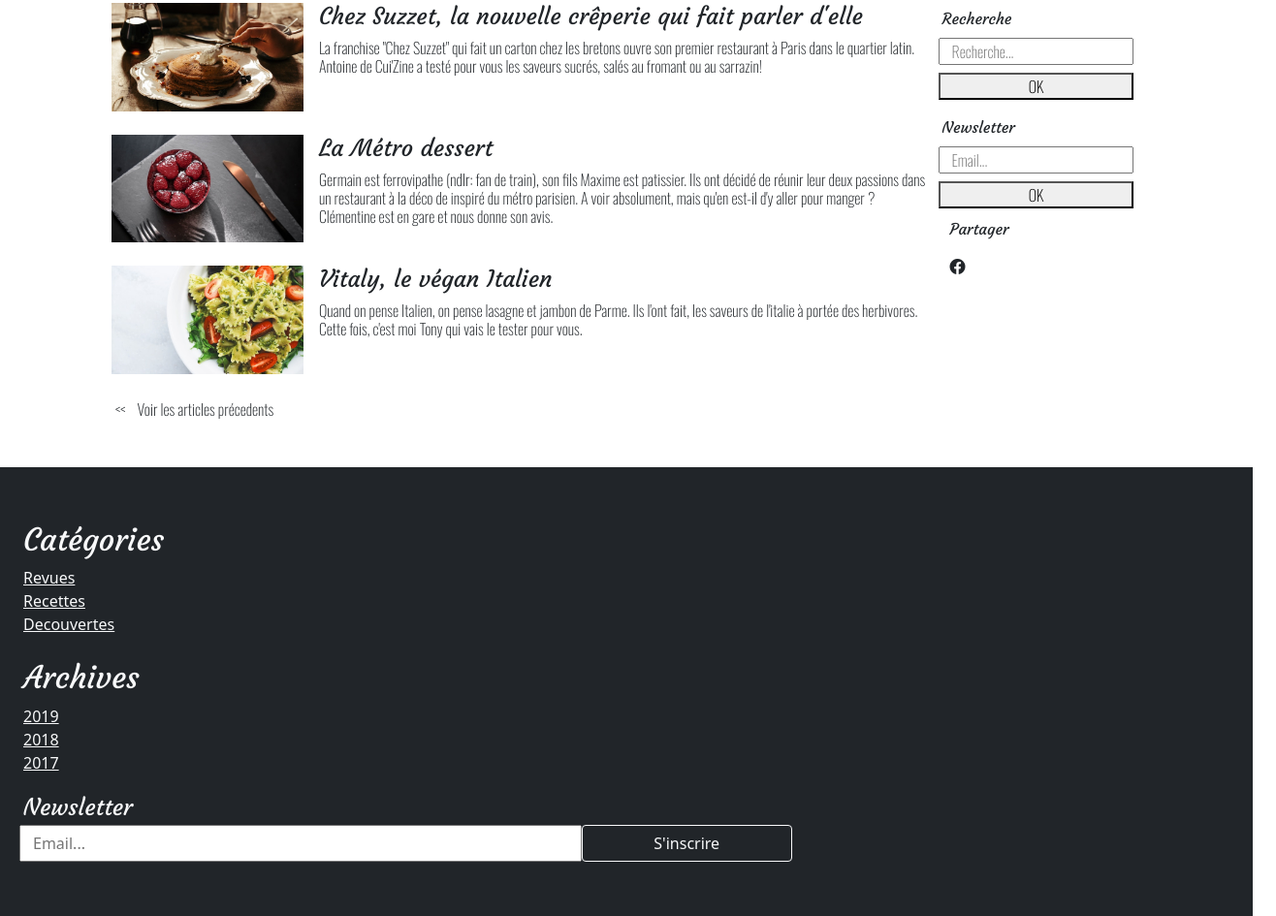
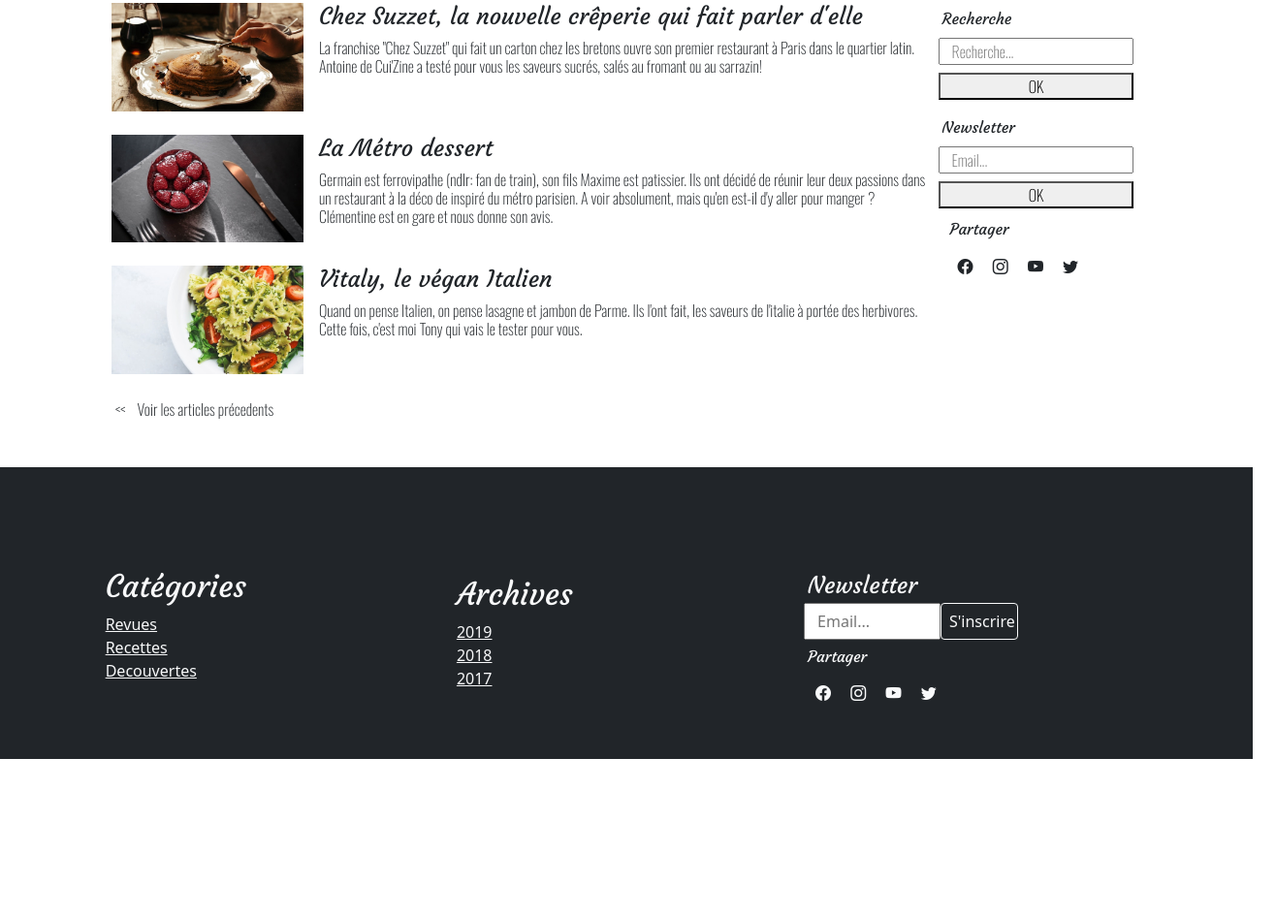
Before and after one commit to mrmuneebrasheed/cuisine, a plain HTML site: page index.html in a window 1280 px wide. Shown: the part 523-1468 px from the top of the page at 97% size, 1316 px wide, since content can reach past the window. After the commit the page ends 1306 px from the top, so only its background shows below. Drawn offline with nearby package versions, Linux system fonts and the light colour scheme.

Commit message:
Home Page Done

```diff
--- a/index.html
+++ b/index.html
@@ -209,8 +209,11 @@
               <button class="col my-1 oswald" type="submit">OK</button>
             </div>
           </form>
-          <p class="h6  py-md-2 courgette">Partager</p>
-          <i class="bi bi-facebook"></i>
+          <p class="h6 py-md-2 courgette">Partager</p>
+          <a href="" class="text-dark mx-2"><i class="bi bi-facebook"></i></a>
+          <a href="" class="text-dark mx-2"><i class="bi bi-instagram"></i></i></a>
+          <a href="" class="text-dark mx-2"><i class="bi bi-youtube"></i></a>
+          <a href="" class="text-dark mx-2"><i class="bi bi-twitter"></i></i></a>
         </div>
       </div>
     </section>
@@ -218,8 +221,10 @@
 <!-- Footer Section -->
 
     <footer class="row justify-content-center bg-dark ">
+<div class="col-10">
+  <div class="row my-5">
+      <div class="col-12 ms-5 col-md-4 mx-md-0 text-light">
 
-      <div class="col-12 ms-5 text-light">
         <div class="row mt-5 mb-2">
           <p class="h2 courgette my-2">Catégories</p>
           <a class="text-light" href="">Revues</a>
@@ -228,7 +233,7 @@
         </div>
       </div>
 
-      <div class="col-12 ms-5 text-light">
+      <div class="col-12 ms-5 col-md-4 mx-md-0 mt-md-5 text-light">
         <div class="row my-2">
           <p class="h2 courgette my-2">Archives</p>
           <a class="text-light" href="">2019</a>
@@ -237,20 +242,26 @@
         </div>
       </div>
 
-      <div class="col-12 ms-5 text-light">
+      <div class="col-12 ms-5 col-md-4 mx-md-0 text-light">
         <div class="row my-2"
 
         <form action="">
-          <div class="col-8">
+          <div class="col-8 mt-md-5">
            <div class="row">
               <label class="col courgette fs-4" for="">Newsletter</label>
           </div>
-          <div class="row mb-5">
-              <input class="col-8 ms-2" type="email" placeholder="Email...">
-              <a href="" class="col-3 px-2 btn bg-dark border border-light rounded text-light">S'inscrire</a>
+          <div class="row mb-5 mb-md-0">
+              <input class="col-7 ms-2" type="email" placeholder="Email...">
+              <a href="" class="col-4 px-2 btn bg-dark border border-light rounded text-light">S'inscrire</a>
           </div>
           </div>
-        </form
+        </form>
+        <p class="h6 row-md py-md-2 courgette">Partager</p>
+        <div class="col"><a href="" class="text-light mx-2"><i class="bi bi-facebook"></i></a>
+          <a href="" class="text-light mx-2"><i class="bi bi-instagram"></i></i></a>
+          <a href="" class="text-light mx-2"><i class="bi bi-youtube"></i></a>
+          <a href="" class="text-light mx-2"><i class="bi bi-twitter"></i></i></a></div>
+         </div> </div>
     </footer>
 
     <script
```
